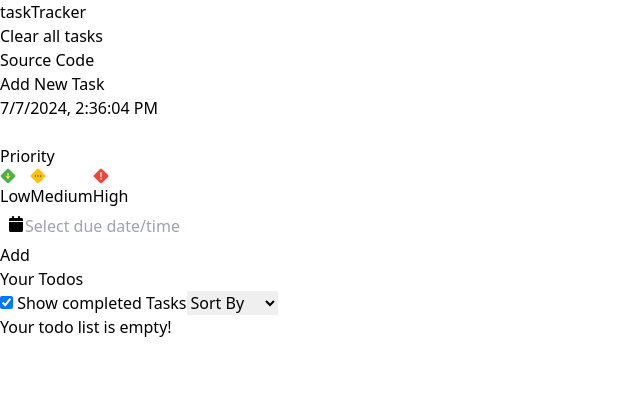
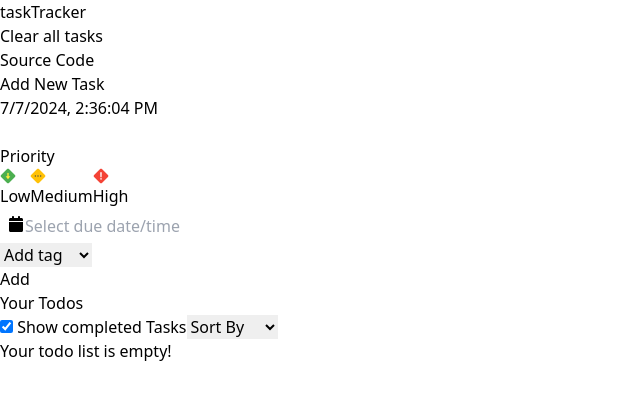
Before and after one commit to prabal-007/sigma-web-dev, a React (Vite) app in the folder exercises/TodoList-App/: page / in a window 1280 px wide. Shown: the top 400 px of the page, without its empty margins (0-640 px from the left). Built offline with nearby package versions, Linux system fonts and the light colour scheme.

Commit message:
added Categories/Tags filter

```diff
--- a/exercises/TodoList-App/src/components/NewTask.jsx
+++ b/exercises/TodoList-App/src/components/NewTask.jsx
@@ -17,6 +17,8 @@ const NewTask = () => {
     const [priority, setPriority] = useState('Low')
     const [dueDate, setdueDate] = useState(null)
     const [sortBy, setsortBy] = useState('')
+    const [tag, setTag] = useState('')
+    // const [overDue, setoverDue] = useState(false)
 
     useEffect(() => {
         let todoString = localStorage.getItem('todos')
@@ -36,8 +38,9 @@ const NewTask = () => {
 
     const handleAdd = () => {
         if (todo.length !== 0) {
-            setTodos([...todos, { id: uuidv4(), todo, isComplted: false, priority, dueDate }])
+            setTodos([...todos, { id: uuidv4(), todo, isComplted: false, priority, dueDate, tag }])
             setTodo('')
+            // console.log()
         } else {
             alert('Nothing to add')
         }
@@ -102,6 +105,10 @@ const NewTask = () => {
         console.log(todos)
     }
 
+    const handleTag = (e) => {
+        setTag(e.target.value)
+    }
+
     const getSorterOrder = () => {
         if (sortBy === '') return todos
         else if (sortBy === 'priority') {
@@ -113,12 +120,32 @@ const NewTask = () => {
         }
     }
 
+    const checkOverDuetask = () => {
+        setTodos((prevtask) =>
+            prevtask.map((task) => (
+                {...task, isOverDue: new Date(task.dueDate) < new Date()}
+            ))
+        )
+    }
+
+    useEffect(() => {
+      const interval = setInterval(checkOverDuetask, 60000)
+      console.log(`isOverDue ${checkOverDuetask}`)
+      return () => {
+        clearInterval(interval)
+      }
+    }, [])
+
+
+    // const isOverDue = (dueDate) => {
+    //     return dueDate < new Date()
+    // }
+
     const sortedtodos = getSorterOrder()
 
     useEffect(() => {
         // console.log(priority);
     }, [priority, dueDate]);
-
 
     return (
         <div className="container mx-auto p-6">
@@ -151,8 +178,16 @@ const NewTask = () => {
                                     isClearable
                                     closeOnScroll={true}
                                     timeFormat='HH:MM'
-                                    timeIntervals={60}
+                                    timeIntervals={5}
                                 />
+                            </div>
+                            <div className='p-2'>
+                                <select onChange={handleTag} name="" id="">
+                                    <option value="">Add tag</option>
+                                    <option value="office" className='bg-red-200'>Office</option>
+                                    <option value="personal" className='bg-yellow-200'>Personal</option>
+                                    <option value="shopping" className='bg-green-300'>Shopping</option>
+                                </select>
                             </div>
                         </div>
 
@@ -176,17 +211,23 @@ const NewTask = () => {
                     {sortedtodos.map(item => {
                         return (showFinished || !item.isComplted) && <div key={item.id} className="todos w-2/3">
 
-                            <div className="todo flex justify-between border-2 border-gray-200 rounded-md bg-violet-100 p-2 m-2 max-h-16 overflow-hidden">
+
+
+                            <div className={`todo flex justify-between border-2 ${ item.isOverDue ? 'border-red-600 bg-red-200' : 'border-gray-200 bg-violet-100'}  rounded-md p-2 m-2 max-h-16 overflow-hidden`}>
                                 <div className='flex gap-2'>
                                     <input className='border rounded-xl' type="checkbox" name={item.id} onChange={handleCheckBox} checked={item.isComplted} />
                                     <h2 className={item.isComplted ? 'max-w-lg line-through' : ''}>{item.todo}</h2>
                                 </div>
 
                                 <div className='w-18 flex gap-1'>
+
+                                    {item.tag && <span className='border border-gray-500 bg-gray-400 p-1 rounded-xl'>{item.tag}</span>}
+                                    {item.priority === 'Low' && <FcLowPriority /> || item.priority === 'High' && <FcHighPriority /> || item.priority === 'Medium' && <FcMediumPriority />}
+
+
                                     <button onClick={(e) => { handleEdit(e, item.id) }} className='border px-2 bg-violet-900 text-white font-xl rounded-md'><FaEdit />
                                     </button>
                                     <button onClick={(e) => { handleDel(e, item.id) }} className='border px-2 bg-violet-900 text-white font-xl rounded-md'><MdDelete /></button>
-                                    {item.priority === 'Low' && <FcLowPriority /> || item.priority === 'High' && <FcHighPriority /> || item.priority === 'Medium' && <FcMediumPriority />}
                                 </div>
 
                             </div>
```
